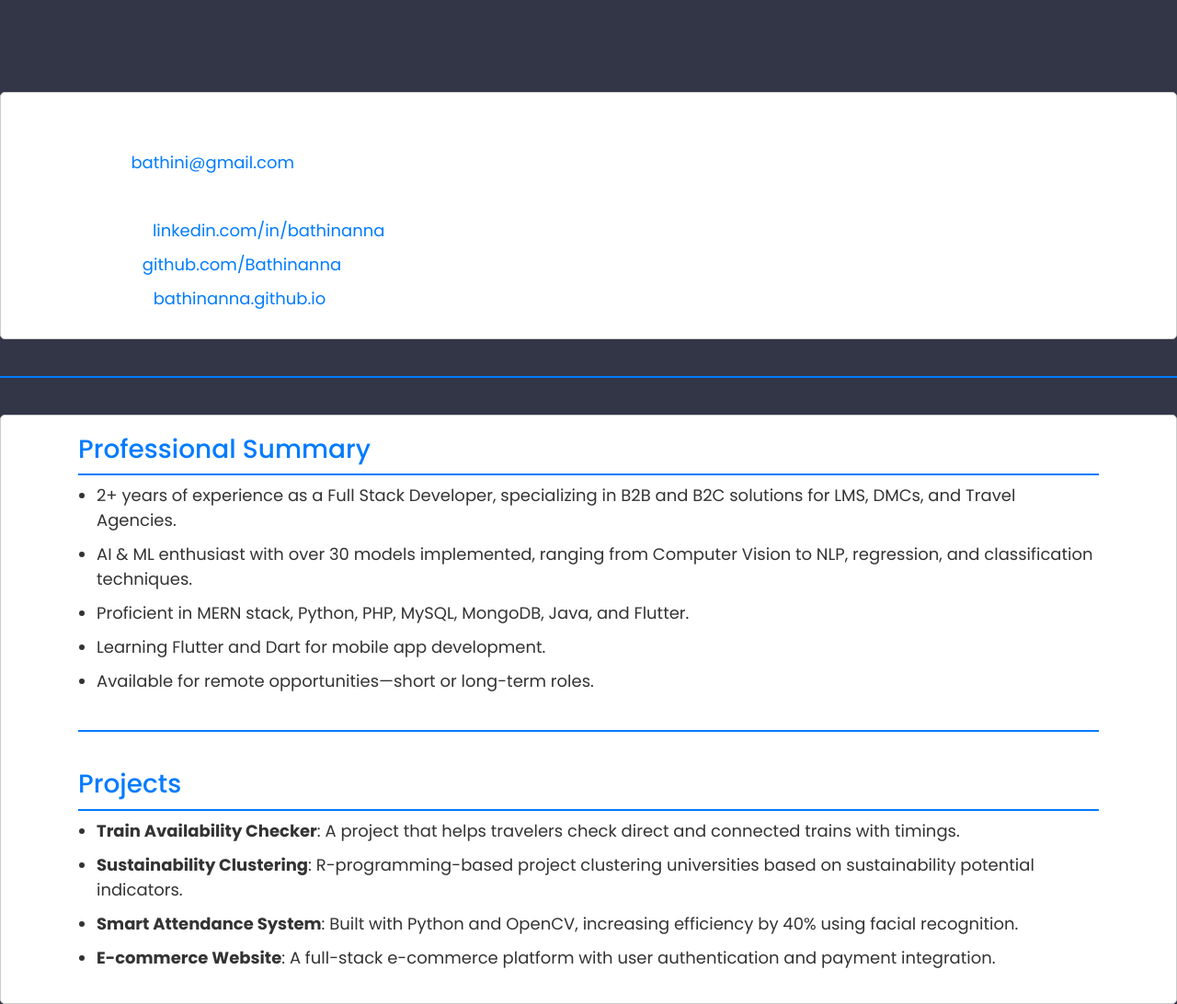
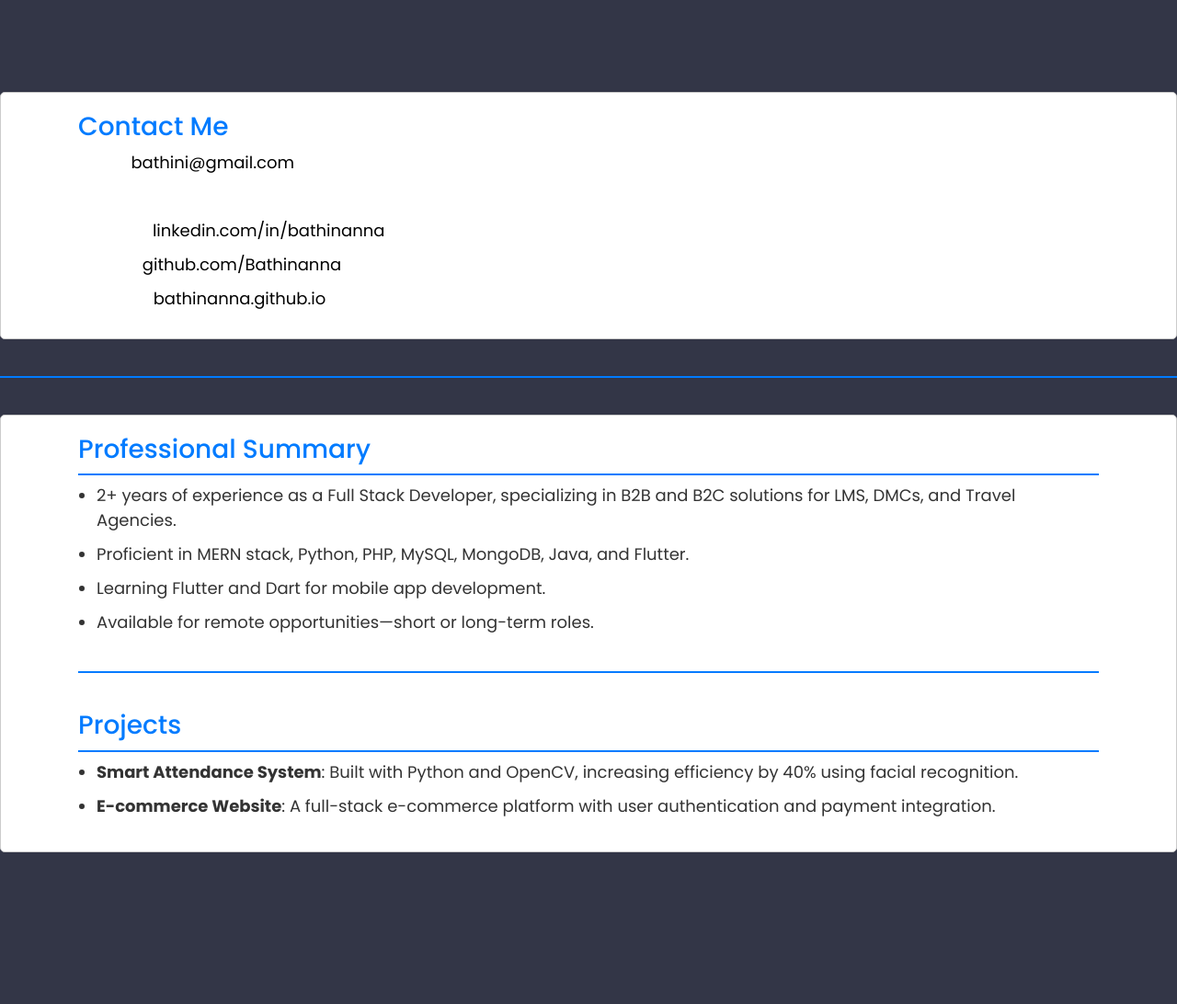
Before and after one commit to Bathinanna/bathinanna.github.io, a plain HTML site: page index.html in a window 1280 px wide. Shown: the part 740-1832 px from the top of the page at 92% size. After the commit the page ends 1667 px from the top, so only its background shows below. Drawn offline with nearby package versions, Linux system fonts and the light colour scheme; no server answers; a script that the page names is missing.

Commit message:
Update index.html

```diff
--- a/index.html
+++ b/index.html
@@ -49,18 +49,22 @@
             border-radius: 5px; /* Rounded corners */
         }
 
+        .contact-info-section h3 {
+            color: #007BFF; /* Bright blue for the "Contact Me" title */
+        }
+
         .contact-info-section p {
             margin-bottom: 10px;
             font-size: 18px;
         }
 
         .contact-info-section a {
-            color: #007BFF; /* Bright blue for links */
+            color: #000000; /* Black for links */
             text-decoration: none;
         }
 
         .introduction-section h3 {
-            color: #007BFF; /* Bright blue for titles */
+            color: #007BFF; /* Bright blue for the introduction section titles */
             border-bottom: 2px solid #007BFF; /* Underline for titles */
             padding-bottom: 10px; /* Padding below titles */
         }
@@ -141,8 +145,7 @@
             <h3>Professional Summary</h3>
             <ul>
                 <li>2+ years of experience as a Full Stack Developer, specializing in B2B and B2C solutions for LMS, DMCs, and Travel Agencies.</li>
-                <li>AI & ML enthusiast with over 30 models implemented, ranging from Computer Vision to NLP, regression, and classification techniques.</li>
-                <li>Proficient in MERN stack, Python, PHP, MySQL, MongoDB, Java, and Flutter.</li>
+                 <li>Proficient in MERN stack, Python, PHP, MySQL, MongoDB, Java, and Flutter.</li>
                 <li>Learning Flutter and Dart for mobile app development.</li>
                 <li>Available for remote opportunities—short or long-term roles.</li>
             </ul>
@@ -151,9 +154,7 @@
 
             <h3>Projects</h3>
             <ul>
-                <li><strong>Train Availability Checker</strong>: A project that helps travelers check direct and connected trains with timings.</li>
-                <li><strong>Sustainability Clustering</strong>: R-programming-based project clustering universities based on sustainability potential indicators.</li>
-                <li><strong>Smart Attendance System</strong>: Built with Python and OpenCV, increasing efficiency by 40% using facial recognition.</li>
+                 <li><strong>Smart Attendance System</strong>: Built with Python and OpenCV, increasing efficiency by 40% using facial recognition.</li>
                 <li><strong>E-commerce Website</strong>: A full-stack e-commerce platform with user authentication and payment integration.</li>
             </ul>
         </div>
```
